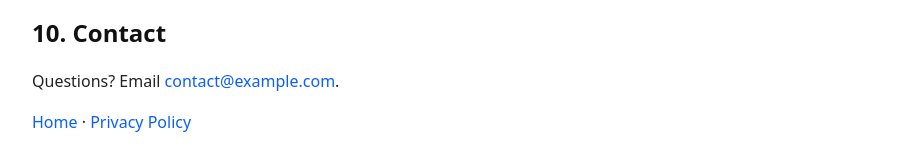
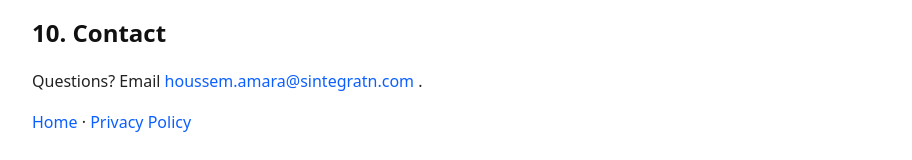
Before and after one commit to BigGangy/trackerprivacypage, a plain HTML site: page terms.html in a window 1280 px wide. Shown: the part 1299-1459 px from the top of the page, without its empty margins (178-1090 px from the left). Drawn offline with Linux system fonts and the light colour scheme.

Commit message:
Update contact email in terms.html

```diff
--- a/terms.html
+++ b/terms.html
@@ -52,7 +52,9 @@
     <p>We may update these Terms from time to time. Continued use after changes means you accept the updated Terms.</p>
 
     <h2>10. Contact</h2>
-    <p>Questions? Email <a href="mailto:contact@example.com">contact@example.com</a>.</p>
+    <p>Questions? Email <a href="mailto:houssem.amara@sintegratn.com
+">houssem.amara@sintegratn.com
+</a>.</p>
 
     <p><a href="./index.html">Home</a> · <a href="./privacy.html">Privacy Policy</a></p>
   </div>
```
